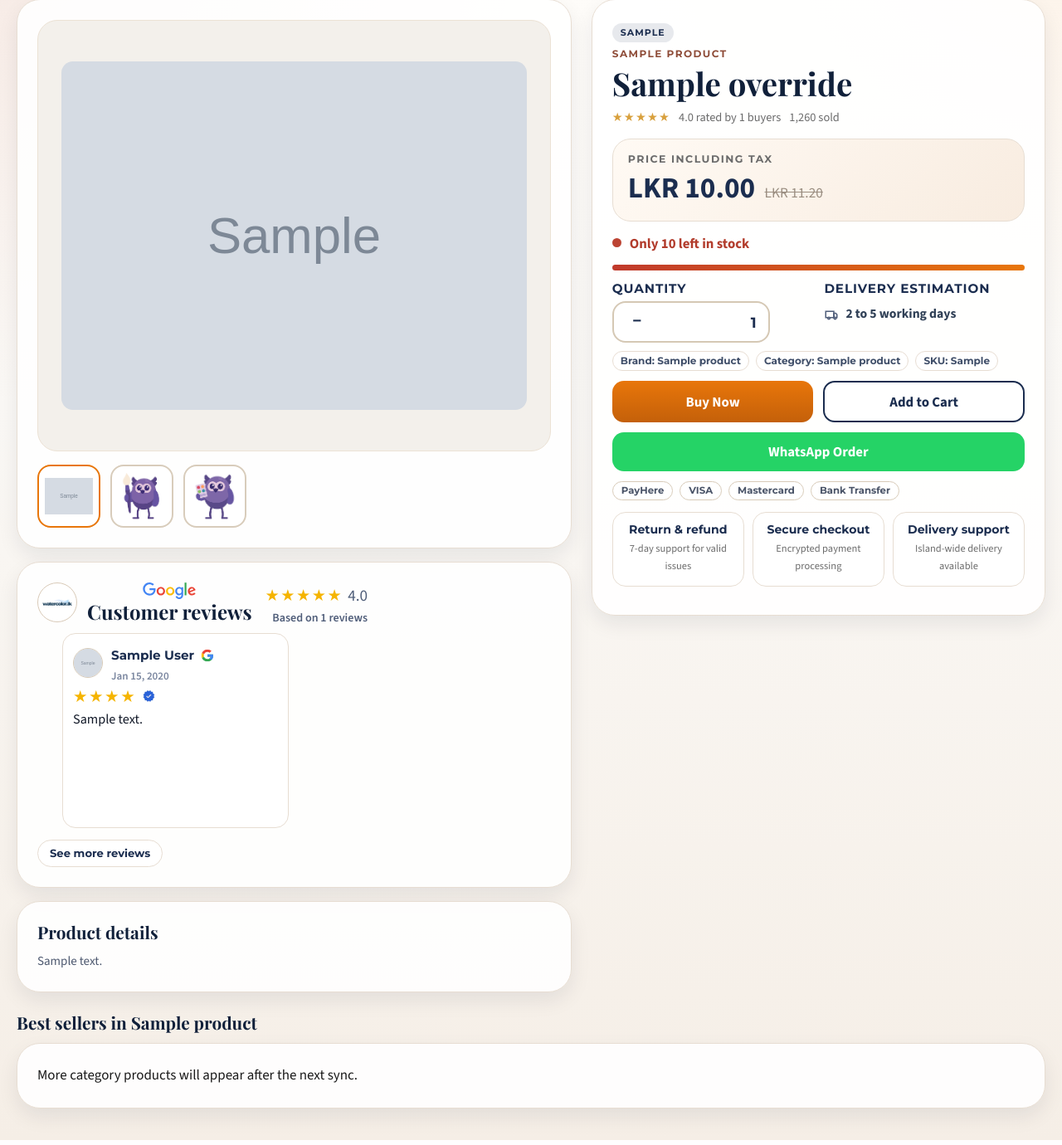
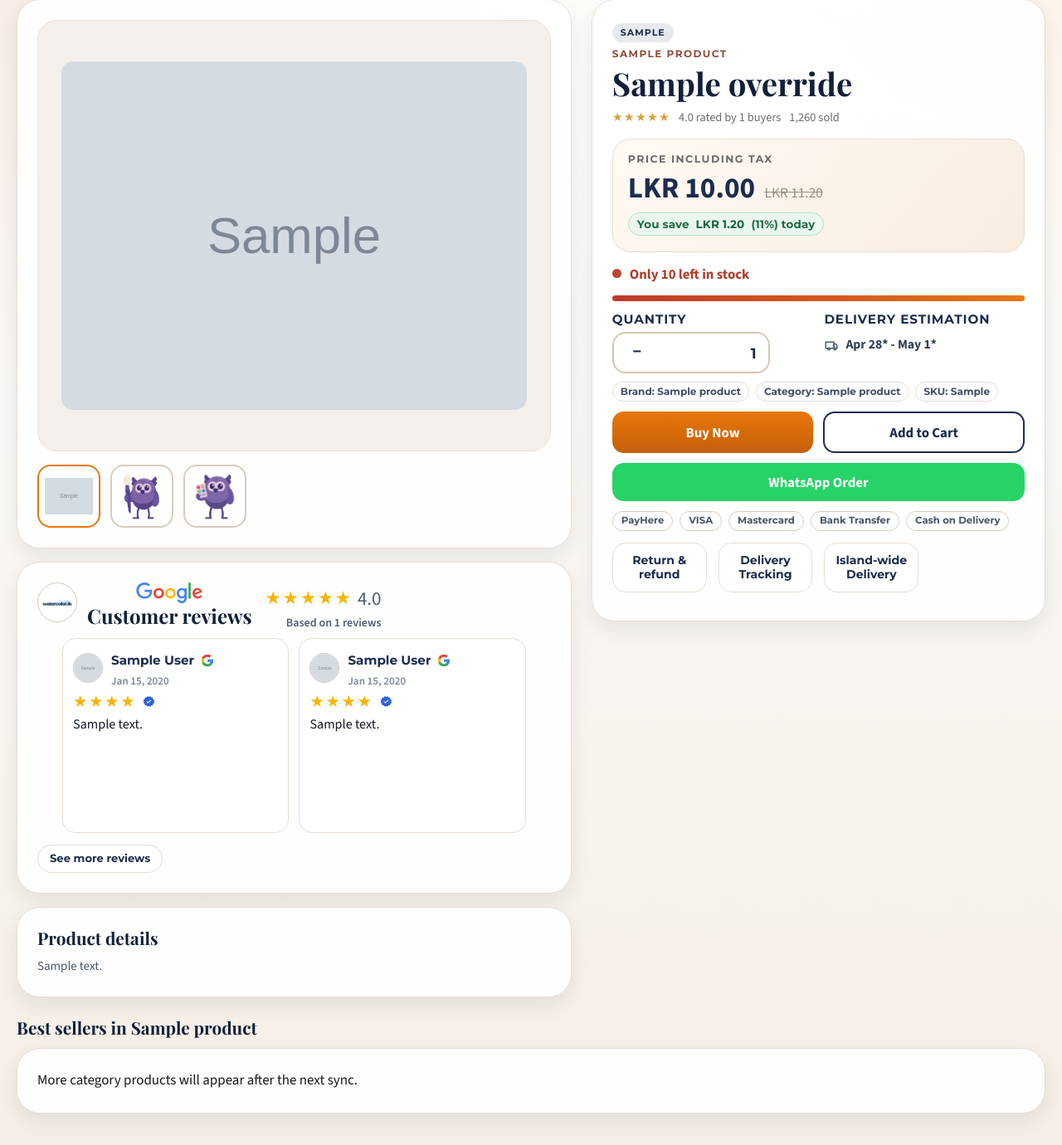
Before and after one commit to Dinu-Sri/watercolorlk-test-erp, a PHP site: page /product.php?id=1 in a window 1280 px wide. Shown: the part 150-1530 px from the top of the page at 83% size. Run offline with PHP 8.4, Linux system fonts and the light colour scheme; tables that the repository leaves empty hold one stand-in row (values such as "Sample post"); grey boxes marked "Sample" are stand-in pictures.

Commit message:
Refine product UI: smooth loop slider, dynamic delivery dates, pricing save strip

```diff
--- a/product.php
+++ b/product.php
@@ -112,6 +112,11 @@ $product = $erpId > 0 ? $repo->getByErpId($erpId) : null;
 $stock = $product ? (float)$product['stock_qty'] : 0;
 $stockPercent = $stock <= 0 ? 0 : min(100, max(12, (int)($stock * 10)));
 $isOutOfStock = $stock <= 0;
+
+$today = new DateTimeImmutable('today');
+$deliveryStart = addWorkingDays($today, 2);
+$deliveryEnd = addWorkingDays($today, 5);
+$deliveryLabel = $deliveryStart->format('M j') . '* - ' . $deliveryEnd->format('M j') . '*';
 
 $brandLine = $product ? strtoupper(trim((string)($product['brand_name'] ?: 'Watercolor.LK / Artist Grade'))) : 'Watercolor.LK / Artist Grade';
 $categoryName = $product ? (string)($product['category_name'] ?? '') : '';
@@ -416,8 +421,25 @@ $searchSeed = trim((string)($_GET['q'] ?? ''));
             text-transform: uppercase;
             margin-bottom: 10px;
         }
-        .price { color: var(--brand-navy); font: 700 2.2rem/1.05 'Source Sans 3', sans-serif; }
+        .price { color: var(--brand-navy); font: 800 2.2rem/1.05 'Source Sans 3', sans-serif; }
         .price-compare { color: #9a8e81; text-decoration: line-through; margin-left: 8px; font-size: 1.08rem; }
+        .save-strip {
+            margin-top: 8px;
+            display: inline-flex;
+            align-items: center;
+            gap: 8px;
+            background: #eaf7ef;
+            color: #1f6b45;
+            border: 1px solid #b9e0c8;
+            border-radius: 999px;
+            padding: 5px 10px;
+            font: 700 .84rem/1.2 'Montserrat', sans-serif;
+            letter-spacing: .01em;
+        }
+        .save-strip strong {
+            color: #17633e;
+            font-weight: 800;
+        }
 
         .urgency-row { margin: 16px 0; display: flex; gap: 10px; align-items: center; color: #b23c2c; font: 700 1.05rem/1.2 'Source Sans 3', sans-serif; }
         .dot { width: 11px; height: 11px; border-radius: 999px; background: #bc4433; }
@@ -641,13 +663,13 @@ $searchSeed = trim((string)($_GET['q'] ?? ''));
             align-items: center;
             gap: 6px;
             color: #4f5e79;
-            font-size: 1.2rem;
+            font-size: 1.44rem;
             margin: 0;
             justify-content: flex-end;
         }
-        .summary-stars .gold { color: #f5b400; letter-spacing: .08em; }
+        .summary-stars .gold { color: #f5b400; letter-spacing: .08em; font-size: 1.35rem; }
         .google-logo {
-            height: 20px;
+            height: 25px;
             width: auto;
             display: block;
         }
@@ -656,11 +678,11 @@ $searchSeed = trim((string)($_GET['q'] ?? ''));
             padding: 0 30px;
         }
         .review-grid {
-            display: grid;
-            grid-template-columns: repeat(2, minmax(0, 1fr));
+            display: flex;
             gap: 12px;
             padding-bottom: 4px;
-            overflow: hidden;
+            transition: transform 1s cubic-bezier(.22,.61,.36,1);
+            will-change: transform;
         }
         .review-nav {
             position: absolute;
@@ -692,8 +714,8 @@ $searchSeed = trim((string)($_GET['q'] ?? ''));
             padding: 12px 12px 10px;
             background: #fff;
             min-height: 235px;
+            flex: 0 0 calc((100% - 12px) / 2);
         }
-        .review.is-hidden { display: none; }
         .review-top {
             display: flex;
             align-items: center;
@@ -785,15 +807,14 @@ $searchSeed = trim((string)($_GET['q'] ?? ''));
         }
 
         .best-head { margin: 24px 0 12px; }
-        .best-grid {
+        .trust-grid {
             display: grid;
             grid-template-columns: repeat(4, minmax(0,1fr));
             gap: 14px;
         }
         .best-card {
-            border: 1px solid var(--line);
-            border-radius: 18px;
-            overflow: hidden;
+        .trust { padding: 16px 12px; border: 1px solid var(--line); border-radius: 16px; background: #fff; text-align: center; display:flex; align-items:center; justify-content:center; min-height:74px; }
+        .trust strong { display: block; color: var(--brand-navy); font: 700 .95rem/1.2 'Montserrat', sans-serif; }
             text-decoration: none;
             color: inherit;
             background: #fff;
@@ -835,7 +856,7 @@ $searchSeed = trim((string)($_GET['q'] ?? ''));
             .layout { grid-template-columns: 1fr; }
             .box { position: static; }
             .best-grid { grid-template-columns: 1fr 1fr; }
-            .review-grid { grid-template-columns: 1fr; }
+            .review { flex-basis: 100%; }
         }
         @media (max-width: 720px) {
             .wrap { width: min(calc(100% - 24px), 1240px); }
@@ -955,8 +976,17 @@ $searchSeed = trim((string)($_GET['q'] ?? ''));
 
                 <div class="price-panel">
                     <span class="price-label">Price including tax</span>
-                    <span class="price">LKR <?= number_format((float)$product['price'], 2) ?></span>
-                    <span class="price-compare">LKR <?= number_format((float)$product['price'] * 1.12, 2) ?></span>
+                    <?php
+                    $currentPrice = (float)$product['price'];
+                    $comparePrice = round($currentPrice * 1.12, 2);
+                    $savedAmount = max(0.0, $comparePrice - $currentPrice);
+                    $savedPercent = $comparePrice > 0 ? (int)round(($savedAmount / $comparePrice) * 100) : 0;
+                    ?>
+                    <span class="price">LKR <?= number_format($currentPrice, 2) ?></span>
+                    <span class="price-compare">LKR <?= number_format($comparePrice, 2) ?></span>
+                    <?php if ($savedAmount > 0): ?>
+                        <div class="save-strip">You save <strong>LKR <?= number_format($savedAmount, 2) ?></strong> (<?= $savedPercent ?>%) today</div>
+                    <?php endif; ?>
                 </div>
 
                 <div class="urgency-row"><span class="dot"></span><span><?= $isOutOfStock ? 'Out of stock' : ('Only ' . (int)$stock . ' left in stock') ?></span></div>
@@ -975,7 +1005,7 @@ $searchSeed = trim((string)($_GET['q'] ?? ''));
                         <h3 class="mini-head">Delivery estimation</h3>
                         <div class="delivery-inline">
                             <svg class="delivery-icon" viewBox="0 0 24 24" fill="none" stroke="currentColor" stroke-width="2" aria-hidden="true"><path d="M3 7h13v10H3z"></path><path d="M16 10h3l2 2v5h-5z"></path><circle cx="8" cy="18" r="1.8"></circle><circle cx="18" cy="18" r="1.8"></circle></svg>
-                            <span>2 to 5 working days</span>
+                            <span><?= htmlspecialchars($deliveryLabel) ?></span>
                         </div>
                     </div>
                 </div>
@@ -997,12 +1027,13 @@ $searchSeed = trim((string)($_GET['q'] ?? ''));
                     <span class="pay-chip">VISA</span>
                     <span class="pay-chip">Mastercard</span>
                     <span class="pay-chip">Bank Transfer</span>
+                    <span class="pay-chip">Cash on Delivery</span>
                 </div>
 
                 <div class="trust-grid">
-                    <div class="trust"><strong>Return & refund</strong><span>7-day support for valid issues</span></div>
-                    <div class="trust"><strong>Secure checkout</strong><span>Encrypted payment processing</span></div>
-                    <div class="trust"><strong>Delivery support</strong><span>Island-wide delivery available</span></div>
+                    <div class="trust"><strong>Return & refund</strong></div>
+                    <div class="trust"><strong>Delivery Tracking</strong></div>
+                    <div class="trust"><strong>Island-wide Delivery</strong></div>
                 </div>
                 <div id="orderResult"></div>
             </aside>
@@ -1171,25 +1202,47 @@ function initReviewSlider() {
         return;
     }
 
-    let currentPage = 0;
-    let totalPages = 1;
+    let currentStep = 0;
+    let totalSteps = 1;
     let autoTimer = null;
+    let perPage = 2;
+    let gap = 12;
+    let cardWidth = 0;
+    let baseCards = cards.slice();
 
-    const getPerPage = () => (window.matchMedia('(max-width: 980px)').matches ? 1 : 2);
+    const resetClones = () => {
+        slider.querySelectorAll('.review.is-clone').forEach((node) => node.remove());
+    };
 
-    const renderPage = () => {
-        const perPage = getPerPage();
-        totalPages = Math.max(1, Math.ceil(cards.length / perPage));
-        currentPage = ((currentPage % totalPages) + totalPages) % totalPages;
+    const buildLoopTrack = () => {
+        resetClones();
+        perPage = window.matchMedia('(max-width: 980px)').matches ? 1 : 2;
+        gap = parseFloat(window.getComputedStyle(slider).columnGap || window.getComputedStyle(slider).gap || '12') || 12;
 
-        const start = currentPage * perPage;
-        const end = start + perPage;
+        const cloneCount = Math.min(perPage, baseCards.length);
+        for (let i = 0; i < cloneCount; i++) {
+            const clone = baseCards[i].cloneNode(true);
+            clone.classList.add('is-clone');
+            slider.appendChild(clone);
+        }
 
-        cards.forEach((card, idx) => {
-            card.classList.toggle('is-hidden', !(idx >= start && idx < end));
-        });
+        const firstCard = slider.querySelector('.review');
+        cardWidth = firstCard ? firstCard.getBoundingClientRect().width : 0;
 
-        const hideArrows = totalPages <= 1;
+        totalSteps = baseCards.length;
+        currentStep = 0;
+        slider.style.transition = 'none';
+        slider.style.transform = 'translateX(0px)';
+    };
+
+    const goToStep = (step, animate = true) => {
+        if (totalSteps <= 0 || cardWidth <= 0) return;
+        currentStep = step;
+        const offset = (cardWidth + gap) * currentStep;
+        slider.style.transition = animate ? 'transform 1s cubic-bezier(.22,.61,.36,1)' : 'none';
+        slider.style.transform = `translateX(${-offset}px)`;
+
+        const hideArrows = totalSteps <= 1;
         prevBtn.style.display = hideArrows ? 'none' : 'inline-flex';
         nextBtn.style.display = hideArrows ? 'none' : 'inline-flex';
         prevBtn.disabled = hideArrows;
@@ -1206,21 +1259,40 @@ function initReviewSlider() {
     const startAuto = () => {
         stopAuto();
         autoTimer = window.setInterval(() => {
-            if (totalPages <= 1) return;
-            currentPage += 1;
-            renderPage();
+            if (totalSteps <= 1) return;
+            goToStep(currentStep + 1, true);
         }, 5000);
     };
 
+    slider.addEventListener('transitionend', () => {
+        if (totalSteps <= 0) return;
+        if (currentStep >= totalSteps) {
+            currentStep = 0;
+            goToStep(0, false);
+        }
+        if (currentStep < 0) {
+            currentStep = totalSteps - 1;
+            goToStep(currentStep, false);
+        }
+    });
+
     prevBtn.addEventListener('click', () => {
-        currentPage -= 1;
-        renderPage();
+        if (totalSteps <= 1) return;
+        if (currentStep <= 0) {
+            currentStep = totalSteps;
+            goToStep(currentStep, false);
+            requestAnimationFrame(() => {
+                goToStep(totalSteps - 1, true);
+            });
+        } else {
+            goToStep(currentStep - 1, true);
+        }
         startAuto();
     });
 
     nextBtn.addEventListener('click', () => {
-        currentPage += 1;
-        renderPage();
+        if (totalSteps <= 1) return;
+        goToStep(currentStep + 1, true);
         startAuto();
     });
 
@@ -1231,8 +1303,13 @@ function initReviewSlider() {
     nextBtn.addEventListener('mouseenter', stopAuto);
     nextBtn.addEventListener('mouseleave', startAuto);
 
-    window.addEventListener('resize', renderPage);
-    renderPage();
+    window.addEventListener('resize', () => {
+        buildLoopTrack();
+        goToStep(0, false);
+    });
+
+    buildLoopTrack();
+    goToStep(0, false);
     startAuto();
 }
 
```
